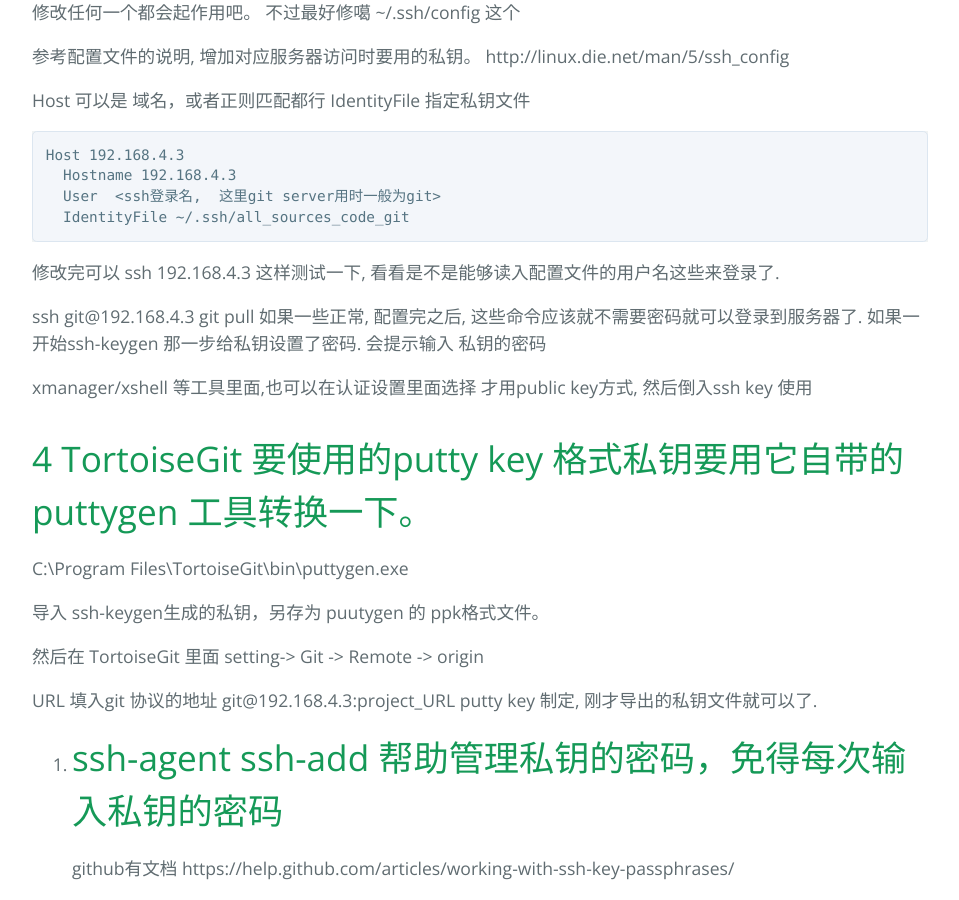
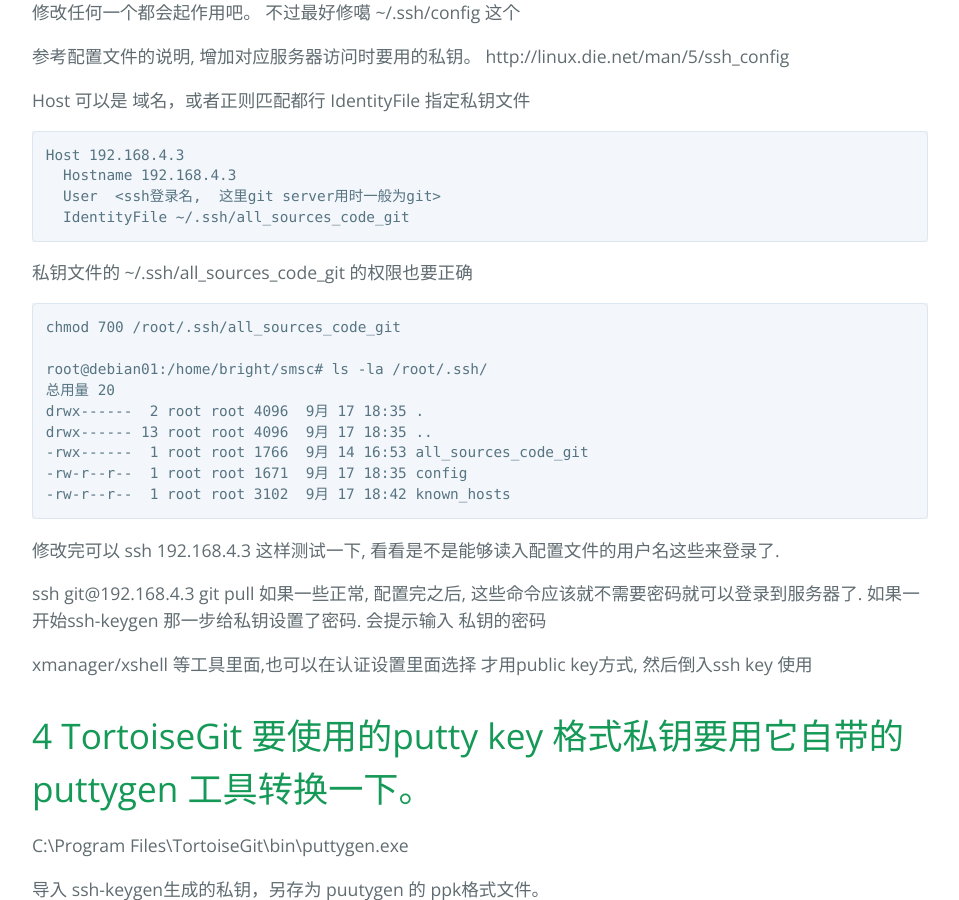
Before and after one commit to gmd20/gmd20.github.io, a Jekyll site: the page built from _posts/2015-09-15-ssh公钥私钥免密码登录和git如何使用ssh-keys.markdown, in a window 1280 px wide and 900 px high, scrolled down 1875 px. Shown: the whole window, without its empty margins (160-1119 px from the left). Built offline with Jekyll 4.4.1, drawn with Linux system fonts in a browser that asks for light colours; Markdown is read by kramdown in place of the engine named in the settings; comment, search, counter and statistics services are not loaded.

Commit message:
Update 2015-09-15-ssh公钥私钥免密码登录和git如何使用ssh-keys.markdown

````diff
--- a/_posts/2015-09-15-ssh公钥私钥免密码登录和git如何使用ssh-keys.markdown
+++ b/_posts/2015-09-15-ssh公钥私钥免密码登录和git如何使用ssh-keys.markdown
@@ -83,6 +83,20 @@ Host 192.168.4.3
   User  <ssh登录名,  这里git server用时一般为git>
   IdentityFile ~/.ssh/all_sources_code_git
 ```
+私钥文件的 ~/.ssh/all_sources_code_git 的权限也要正确
+
+```text
+chmod 700 /root/.ssh/all_sources_code_git
+
+root@debian01:/home/bright/smsc# ls -la /root/.ssh/
+总用量 20
+drwx------  2 root root 4096  9月 17 18:35 .
+drwx------ 13 root root 4096  9月 17 18:35 ..
+-rwx------  1 root root 1766  9月 14 16:53 all_sources_code_git
+-rw-r--r--  1 root root 1671  9月 17 18:35 config
+-rw-r--r--  1 root root 3102  9月 17 18:42 known_hosts
+```
+
 
 修改完可以   ssh 192.168.4.3  这样测试一下,
 看看是不是能够读入配置文件的用户名这些来登录了.
````
